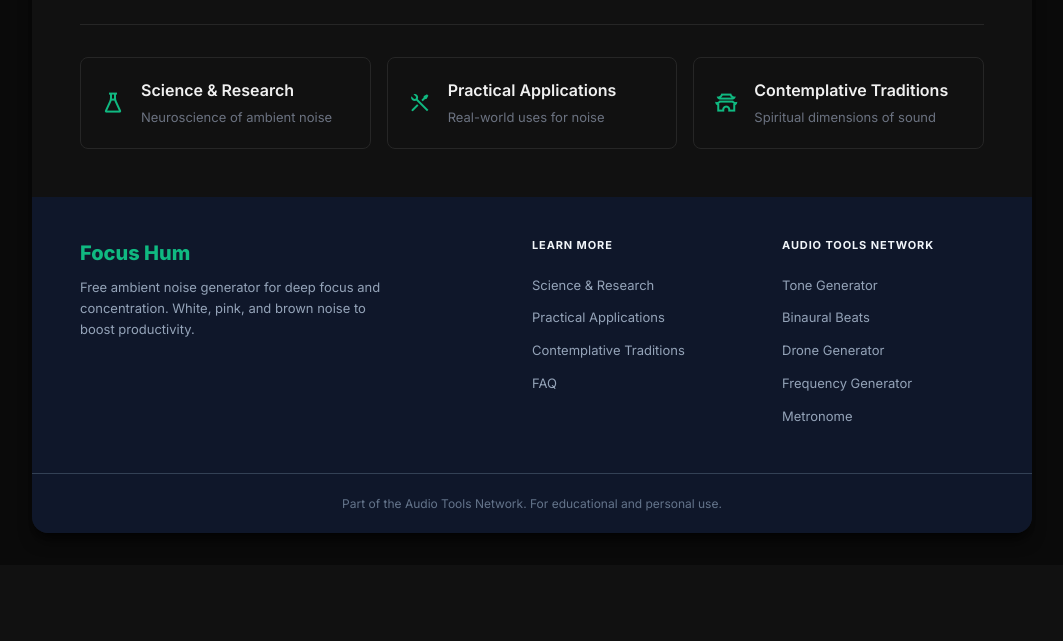
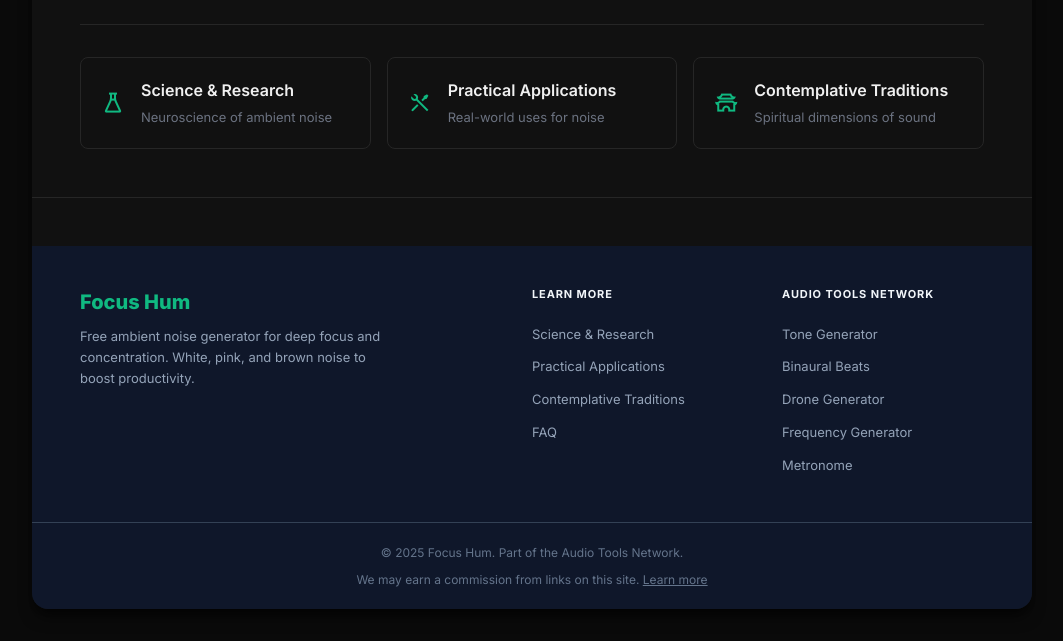
Before and after one commit to bberg/noise-generator, a Flask app: page /faq in a window 1280 px wide. Shown: the part 2439-3080 px from the top of the page, without its empty margins (108-1171 px from the left). Before the commit the page ends 2975 px from the top, so only its background shows below. Run offline with Flask 3, Linux system fonts and the light colour scheme.

Commit message:
Add AdSense integration and affiliate disclosure
- Add Google AdSense script to head
- Add tasteful ad placement section before footer
- Add affiliate disclosure to footer
- Update CSS for ad section styling

Co-Authored-By: Claude Opus 4.5 <noreply@anthropic.com>

```diff
--- a/static/css/style.css
+++ b/static/css/style.css
@@ -926,6 +926,50 @@ body {
     padding-top: 0.75rem;
 }
 
+/* Ad Section - Tasteful, minimal ad placement */
+.ad-section {
+    padding: 1.5rem 2rem;
+    display: flex;
+    justify-content: center;
+    align-items: center;
+    border-top: 1px solid var(--border);
+    background: var(--surface);
+}
+
+.ad-container {
+    text-align: center;
+    max-width: 400px;
+}
+
+.ad-container [data-ea-publisher] {
+    margin: 0 auto;
+}
+
+.ad-label {
+    font-size: 0.625rem;
+    color: var(--text-secondary);
+    text-transform: uppercase;
+    letter-spacing: 0.1em;
+    margin-top: 0.5rem;
+    opacity: 0.6;
+}
+
+/* Affiliate disclosure styling */
+.affiliate-disclosure {
+    font-size: 0.6875rem;
+    color: #475569;
+    margin-top: 0.5rem;
+}
+
+.disclosure-link {
+    color: #64748b;
+    text-decoration: underline;
+}
+
+.disclosure-link:hover {
+    color: var(--primary);
+}
+
 /* Footer */
 .site-footer {
     background: #0f172a;
--- a/templates/base.html
+++ b/templates/base.html
@@ -18,6 +18,8 @@
     <link rel="stylesheet" href="{{ url_for('static', filename='css/style.css') }}">
     <link href="https://fonts.googleapis.com/css2?family=Inter:wght@400;500;600;700;800&display=swap" rel="stylesheet">
     <link href="https://cdn.jsdelivr.net/npm/remixicon@3.5.0/fonts/remixicon.css" rel="stylesheet">
+    <!-- Google AdSense - Replace ca-pub-5035585454948958 with your publisher ID -->
+    <script async src="https://pagead2.googlesyndication.com/pagead/js/adsbygoogle.js?client=ca-pub-5035585454948958" crossorigin="anonymous"></script>
     {% block head_extra %}{% endblock %}
 </head>
 <body>
@@ -47,6 +49,20 @@
 
         {% block content %}{% endblock %}
 
+        <!-- Tasteful Ad Placement -->
+        <aside class="ad-section">
+            <div class="ad-container">
+                <!-- Google AdSense Ad Unit - Replace data-ad-slot with your ad unit ID -->
+                <ins class="adsbygoogle"
+                     style="display:block"
+                     data-ad-client="ca-pub-5035585454948958"
+                     data-ad-slot="XXXXXXXXXX"
+                     data-ad-format="auto"
+                     data-full-width-responsive="true"></ins>
+                <script>(adsbygoogle = window.adsbygoogle || []).push({});</script>
+            </div>
+        </aside>
+
         <footer class="site-footer">
             <div class="footer-content">
                 <div class="footer-brand">
@@ -70,7 +86,8 @@
                 </div>
             </div>
             <div class="footer-bottom">
-                <p>Part of the Audio Tools Network. For educational and personal use.</p>
+                <p>&copy; 2025 Focus Hum. Part of the Audio Tools Network.</p>
+                <p class="affiliate-disclosure">We may earn a commission from links on this site. <a href="#" class="disclosure-link">Learn more</a></p>
             </div>
         </footer>
     </div>
```
